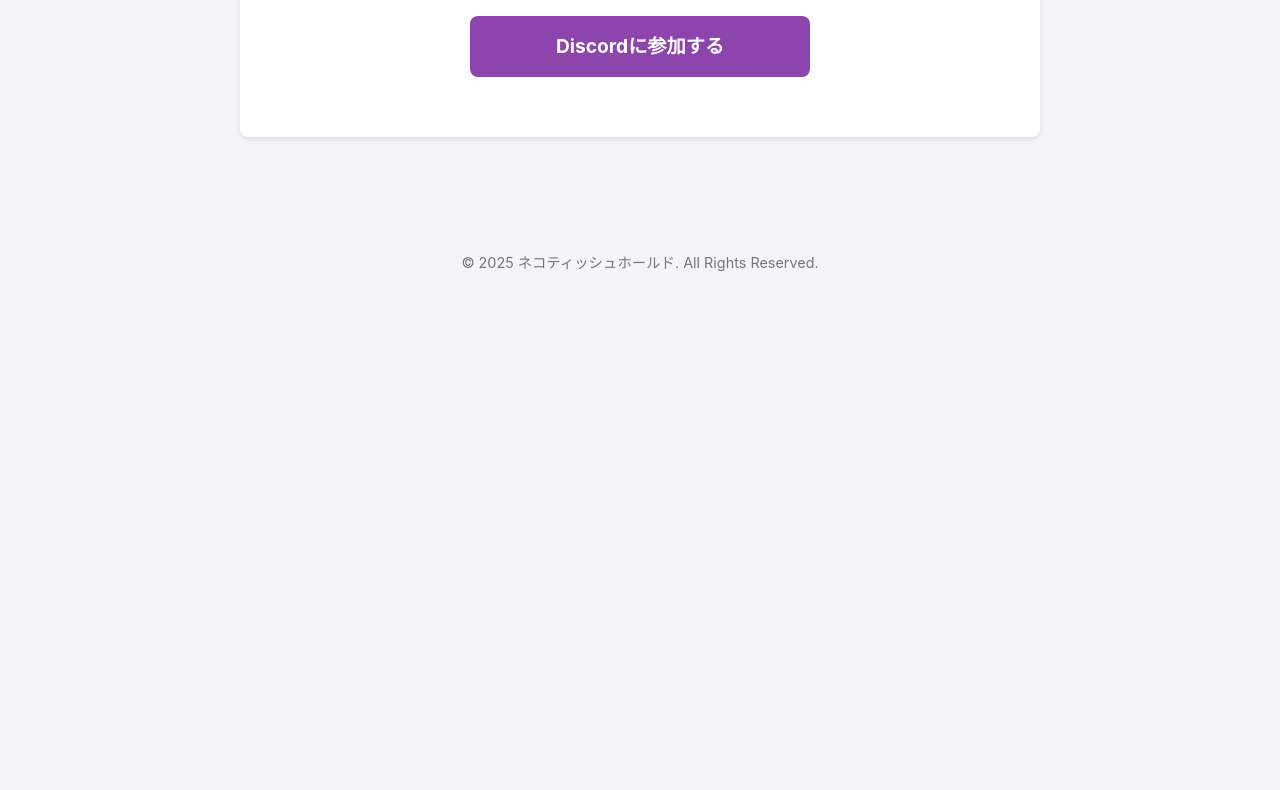
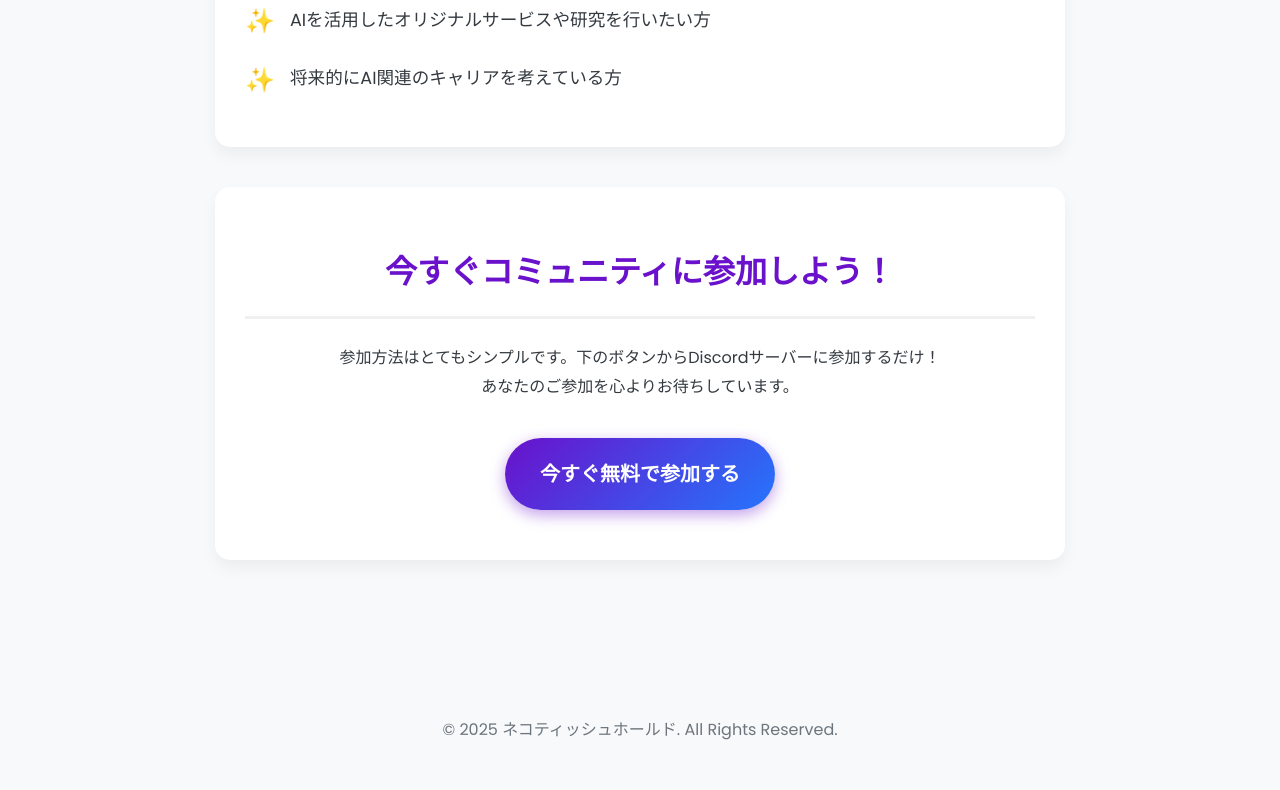
Before and after one commit to kipo33/gemini-lp, a plain HTML site: page index.html in a window 1280 px wide. Shown: the part 1346-2136 px from the top of the page. Before the commit the page ends 1654 px from the top, so only its background shows below. Drawn offline with Linux system fonts and the light colour scheme.

Commit message:
デザインを変更

```diff
--- a/index.html
+++ b/index.html
@@ -4,81 +4,123 @@
     <meta charset="UTF-8">
     <meta name="viewport" content="width=device-width, initial-scale=1.0">
     <title>ネコティッシュホールド</title>
+    <link rel="preconnect" href="https://fonts.googleapis.com">
+    <link rel="preconnect" href="https://fonts.gstatic.com" crossorigin>
+    <link href="https://fonts.googleapis.com/css2?family=Poppins:wght@300;400;600;700&display=swap" rel="stylesheet">
     <style>
+        @keyframes fadeIn {
+            from {
+                opacity: 0;
+                transform: translateY(20px);
+            }
+            to {
+                opacity: 1;
+                transform: translateY(0);
+            }
+        }
+
         body {
-            font-family: -apple-system, BlinkMacSystemFont, "Segoe UI", Roboto, Helvetica, Arial, sans-serif;
-            line-height: 1.6;
+            font-family: 'Poppins', -apple-system, BlinkMacSystemFont, "Segoe UI", Roboto, Helvetica, Arial, sans-serif;
+            line-height: 1.8;
             margin: 0;
             padding: 0;
-            background-color: #f4f4f9;
-            color: #333;
+            background-color: #f8f9fa;
+            color: #343a40;
+            animation: fadeIn 1s ease-in-out;
         }
         .container {
-            max-width: 800px;
+            max-width: 850px;
             margin: 0 auto;
             padding: 20px;
         }
         header {
-            background: #8e44ad;
-            background: -webkit-linear-gradient(to right, #c39bd3, #8e44ad);
-            background: linear-gradient(to right, #c39bd3, #8e44ad);
+            background: linear-gradient(135deg, #6a11cb 0%, #2575fc 100%);
             color: #fff;
-            padding: 2rem 1rem;
+            padding: 4rem 2rem;
             text-align: center;
-            border-bottom-left-radius: 10px;
-            border-bottom-right-radius: 10px;
+            border-radius: 0 0 30px 30px;
+            box-shadow: 0 10px 20px rgba(0,0,0,0.1);
         }
         header h1 {
             margin: 0;
-            font-size: 2.5rem;
+            font-size: 3rem;
+            font-weight: 700;
         }
         header p {
-            font-size: 1.2rem;
+            font-size: 1.25rem;
+            font-weight: 300;
+            max-width: 600px;
+            margin: 1rem auto 0;
+        }
+        .main-visual img {
+            max-width: 250px;
+            height: auto;
+            border-radius: 50%;
+            box-shadow: 0 8px 25px rgba(0,0,0,0.15);
+            border: 5px solid #fff;
+            margin-top: -75px;
+            position: relative;
+            z-index: 10;
         }
         .section {
             background: #fff;
-            margin: 20px 0;
-            padding: 20px;
-            border-radius: 8px;
-            box-shadow: 0 2px 5px rgba(0,0,0,0.1);
+            margin: 40px 0;
+            padding: 30px;
+            border-radius: 15px;
+            box-shadow: 0 8px 16px rgba(0,0,0,0.05);
+            transition: transform 0.3s ease, box-shadow 0.3s ease;
+        }
+        .section:hover {
+            transform: translateY(-5px);
+            box-shadow: 0 12px 24px rgba(0,0,0,0.1);
         }
         .section h2 {
-            color: #8e44ad;
-            border-bottom: 2px solid #f0f0f0;
-            padding-bottom: 10px;
+            font-size: 2rem;
+            font-weight: 600;
+            color: #6a11cb;
+            border-bottom: 3px solid #f0f0f0;
+            padding-bottom: 15px;
+            margin-bottom: 25px;
         }
         ul {
-            list-style-type: "✓ ";
-            padding-left: 20px;
+            list-style: none;
+            padding-left: 0;
         }
         li {
-            margin-bottom: 10px;
+            margin-bottom: 15px;
+            display: flex;
+            align-items: center;
+            font-size: 1.1rem;
+        }
+        li::before {
+            content: '✨';
+            margin-right: 15px;
+            font-size: 1.5rem;
         }
         .cta-button {
-            display: block;
-            width: 80%;
-            max-width: 300px;
-            margin: 40px auto;
-            background-color: #8e44ad;
+            display: inline-block;
+            margin: 20px 0;
+            background: linear-gradient(135deg, #6a11cb 0%, #2575fc 100%);
             color: white;
-            padding: 15px 20px;
+            padding: 18px 35px;
             text-align: center;
             text-decoration: none;
-            font-size: 1.2rem;
-            font-weight: bold;
-            border-radius: 8px;
-            transition: background-color 0.3s, transform 0.3s;
+            font-size: 1.25rem;
+            font-weight: 600;
+            border-radius: 50px;
+            transition: transform 0.3s ease, box-shadow 0.3s ease;
+            box-shadow: 0 5px 15px rgba(106, 17, 203, 0.4);
         }
         .cta-button:hover {
-            background-color: #7d3c98;
-            transform: scale(1.05);
+            transform: scale(1.05) translateY(-3px);
+            box-shadow: 0 8px 25px rgba(106, 17, 203, 0.5);
         }
         footer {
             text-align: center;
-            padding: 20px;
-            margin-top: 40px;
-            font-size: 0.9rem;
-            color: #777;
+            padding: 30px;
+            margin-top: 50px;
+            font-size: 1rem;
+            color: #6c757d;
         }
     </style>
 </head>
@@ -89,8 +131,8 @@
         <p>未経験からでも大丈夫。最新のAI技術を学び、未来のキャリアを築くためのオンラインコミュニティへようこそ。</p>
     </header>
 
-    <div style="text-align: center; margin: 30px 0;">
-        <img src="cat_blue.png" alt="青い猫のイラスト" style="max-width: 250px; height: auto; border-radius: 15px; box-shadow: 0 4px 8px rgba(0,0,0,0.1);">
+    <div class="main-visual" style="text-align: center;">
+        <img src="cat_blue.png" alt="青い猫のイラスト">
     </div>
 
     <div class="container">
@@ -116,10 +158,10 @@
             </ul>
         </section>
 
-        <section class="section">
-            <h2>参加は簡単</h2>
+        <section class="section" style="text-align: center;">
+            <h2>今すぐコミュニティに参加しよう！</h2>
             <p>参加方法はとてもシンプルです。下のボタンからDiscordサーバーに参加するだけ！<br>あなたのご参加を心よりお待ちしています。</p>
-            <a href="https://www.google.com" class="cta-button" target="_blank" rel="noopener noreferrer">Discordに参加する</a>
+            <a href="https://www.google.com" class="cta-button" target="_blank" rel="noopener noreferrer">今すぐ無料で参加する</a>
         </section>
     </div>
 
```
